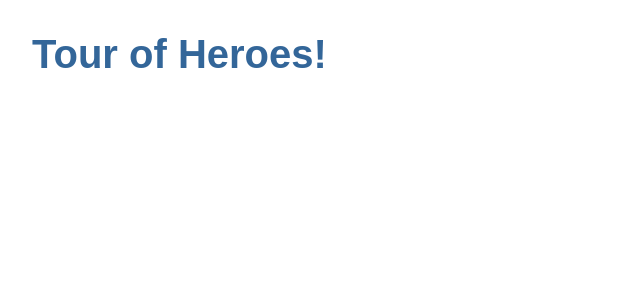
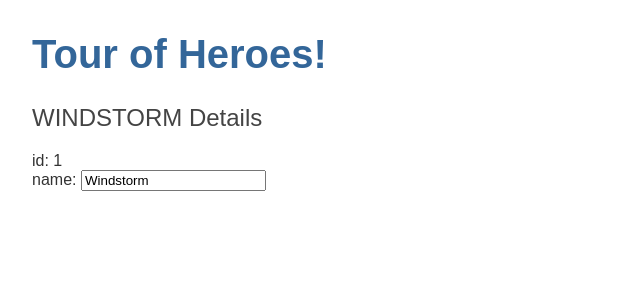
Before and after one commit to 8e3Yn4uK/my-project, an Angular app: page / in a window 1280 px wide. Shown: the top 300 px of the page, without its empty margins (0-640 px from the left). Built offline with nearby package versions, Linux system fonts and the light colour scheme.

Commit message:
hero editor

```diff
--- a/src/app/app.component.html
+++ b/src/app/app.component.html
@@ -1,5 +1,6 @@
 <!--The content below is only a placeholder and can be replaced.-->
 
-  <h1>
-    {{ title }}!
-  </h1>
+<h1>
+  {{ title }}!
+</h1>
+<app-heroes></app-heroes>
--- /dev/null
+++ b/src/app/heroes/heroes.component.html
@@ -0,0 +1,7 @@
+<h2>{{hero.name | uppercase}} Details</h2>
+<div><span>id: </span>{{hero.id}}</div>
+<div>
+  <label>name:
+  <input [(ngModel)]="hero.name" placeholder="name"/>
+  </label>
+</div>
--- /dev/null
+++ b/src/app/heroes/heroes.component.ts
@@ -0,0 +1,23 @@
+import {Component, OnInit} from '@angular/core';
+import {Hero} from "../hero";
+
+@Component({
+  selector: 'app-heroes',
+  templateUrl: './heroes.component.html',
+  styleUrls: ['./heroes.component.css']
+})
+export class HeroesComponent implements OnInit {
+
+  hero: Hero = {
+    id: 1,
+    name: 'Windstorm'
+  };
+
+  constructor() {
+  }
+
+  ngOnInit() {
+
+  }
+
+}
```
Also changed, not shown: src/app/app.module.ts (+6 -2 lines), src/app/heroes/heroes.component.css (added), 1 other file (tests, documents, lock files or other folders).
